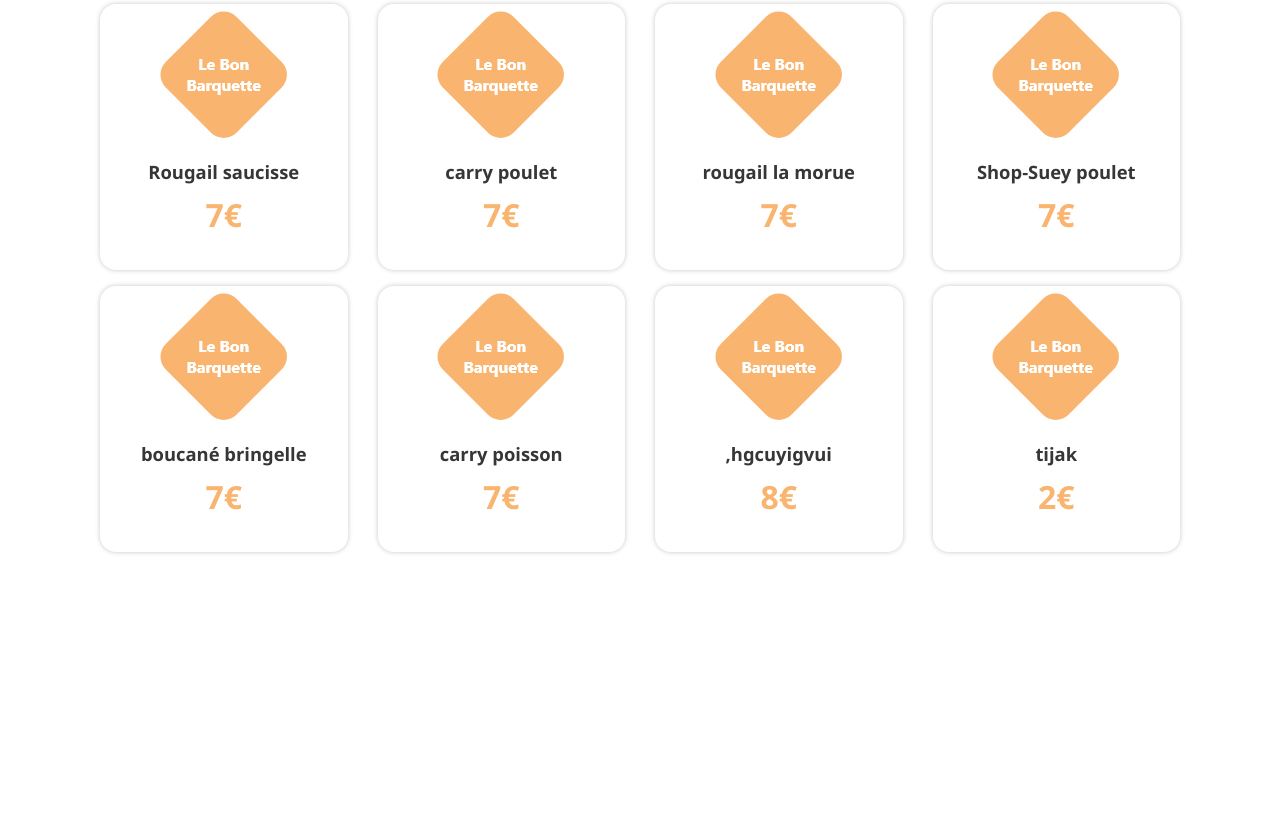
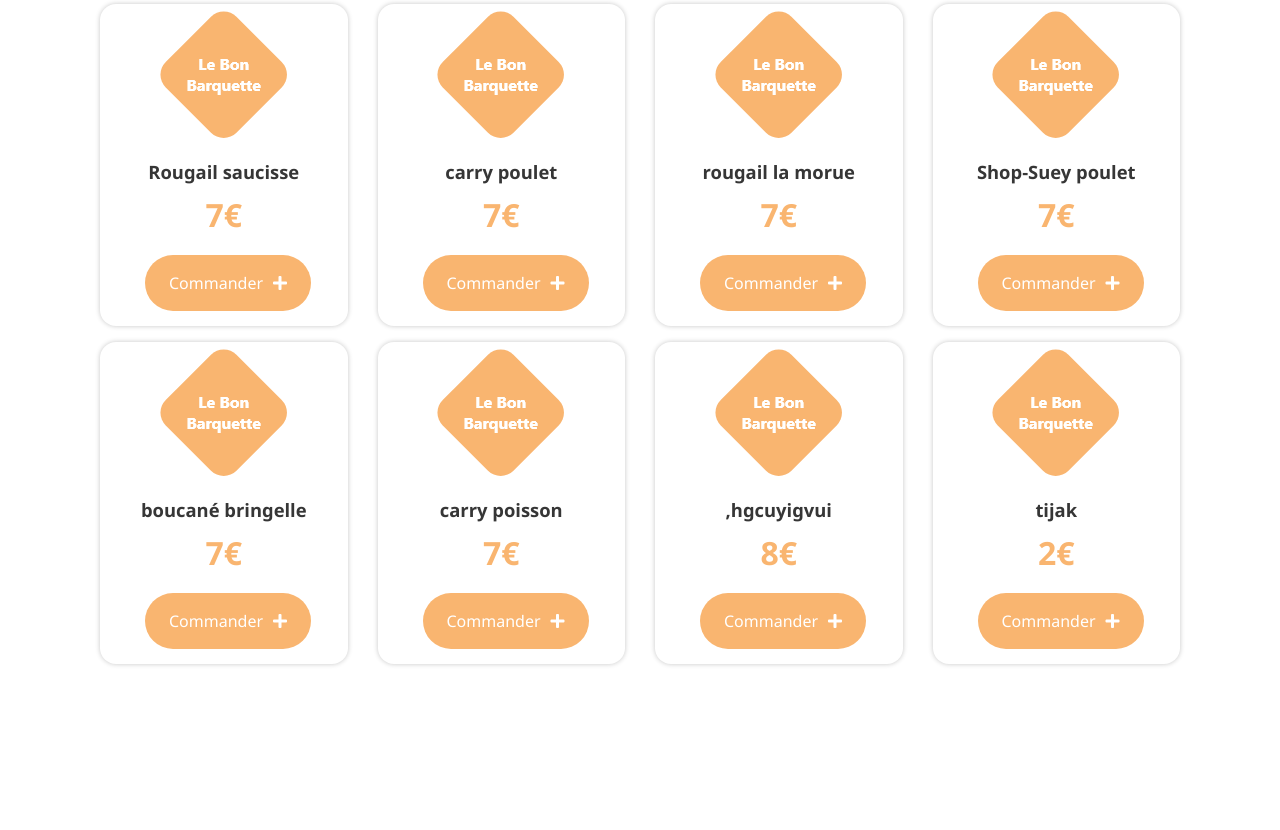
Before and after one commit to MRick974/Le_Bon_Barquette, a PHP site: page / in a window 1280 px wide. Shown: the part 1082-1912 px from the top of the page. Before the commit the page ends 1636 px from the top, so only its background shows below. Run offline with PHP 8.4, Linux system fonts and the light colour scheme; data comes from the database, SQL or seed files in the repository.

Commit message:
ajout bouton commander

```diff
--- a/header.php
+++ b/header.php
@@ -10,6 +10,7 @@
     <!-- Bootstrap CSS -->
     <link rel="stylesheet" href="https://stackpath.bootstrapcdn.com/bootstrap/4.3.1/css/bootstrap.min.css" integrity="sha384-ggOyR0iXCbMQv3Xipma34MD+dH/1fQ784/j6cY/iJTQUOhcWr7x9JvoRxT2MZw1T" crossorigin="anonymous">
     <link rel="stylesheet" href="<?php echo $ROOT?>css/style.css">
+    <link rel="stylesheet" href="https://cdnjs.cloudflare.com/ajax/libs/font-awesome/5.15.1/css/all.min.css">
 </head>
 
 <body>
--- a/index.php
+++ b/index.php
@@ -17,6 +17,9 @@ $repas=$requete->fetchAll();
 
 
 ?>
+<head>
+
+</head>
 <section class="hero-section">
     <div class="container">
         <div class="row">
@@ -53,6 +56,9 @@ $repas=$requete->fetchAll();
                                         <h4><?php echo $plats->getNom(); ?></h4>
                                     </a>
                                     <p class="price"><?php echo $plats->getPrix()."€";?></p>
+                                    <div style="padding-left:30px;position:static;">
+                                        <button class="btn-barq-primary">Commander<i class="fas fa-plus" style="margin-left:10px;"></i></button>
+                                    </div>
                                 </div>
                             </div>
                         </a>
```
